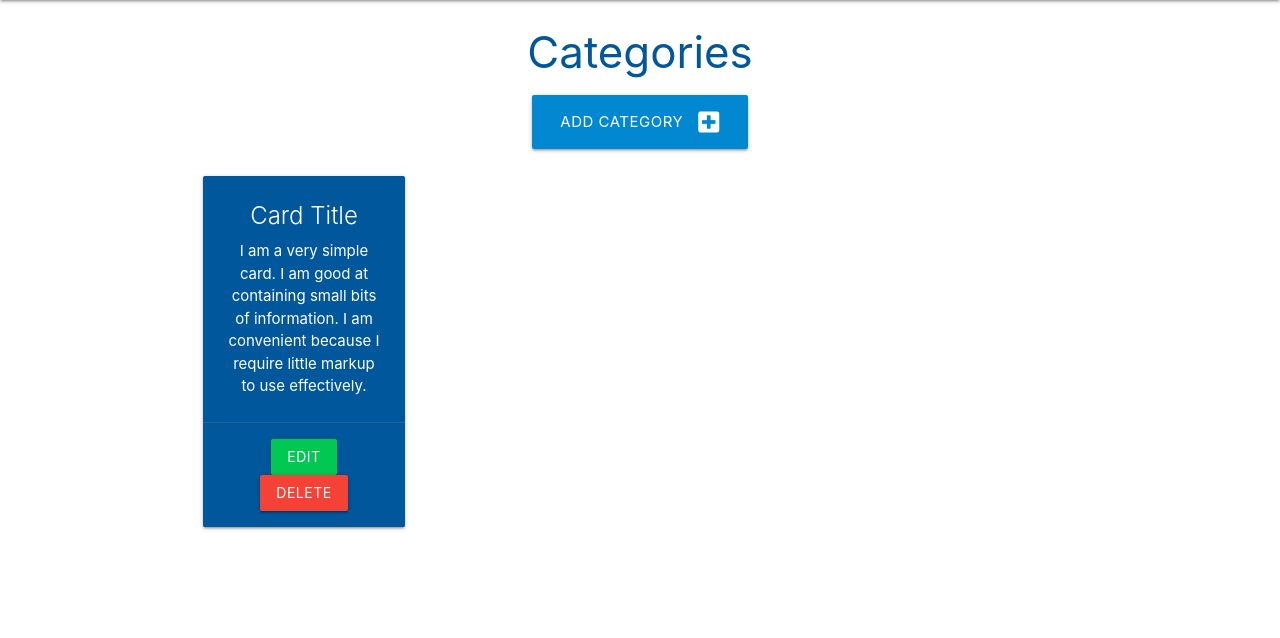
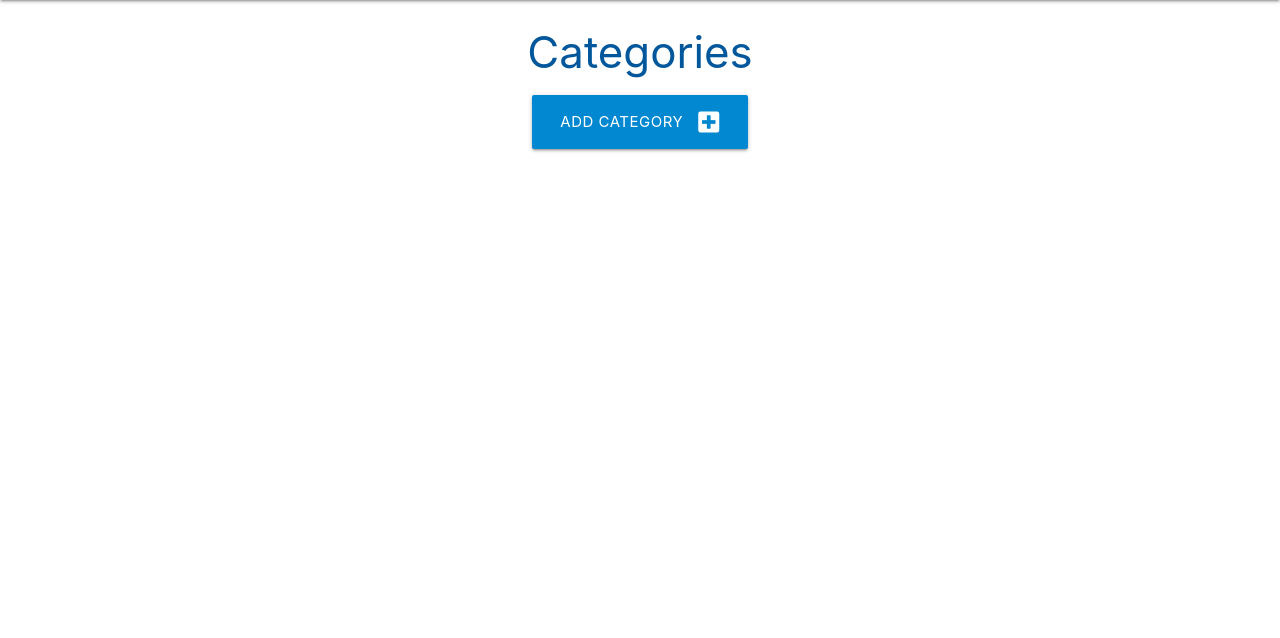
Before and after one commit to TinaGrigorova/flask-sqlachemy-task-manager, a Flask app: page /categories in a window 1280 px wide. Shown: the part 64-702 px from the top of the page. Run offline with Flask 3, Linux system fonts and the light colour scheme.

Commit message:
add jinja syntax for for loop

```diff
--- a/taskmanager/templates/categories.html
+++ b/taskmanager/templates/categories.html
@@ -11,14 +11,12 @@
     </div>
 </div>
 
-
 <div class="row">
+    {% for category in categories %}
     <div class="col s12 m6 l3">
         <div class="card light-blue darken-4 center-align">
             <div class="card-content white-text">
-          <span class="card-title">Card Title</span>
-          <p>I am a very simple card. I am good at containing small bits of information.
-          I am convenient because I require little markup to use effectively.</p>
+                <span class="card-title">{{ category.category_name }}</span>
             </div>
             <div class="card-action">
                 <a href="#" class="btn green accent-4">Edit</a>
@@ -26,6 +24,7 @@
             </div>
         </div>
     </div>
+    {% endfor %}
 </div>
 
 {% endblock %}
```
Lines whose indentation alone changed are shown as unchanged.
